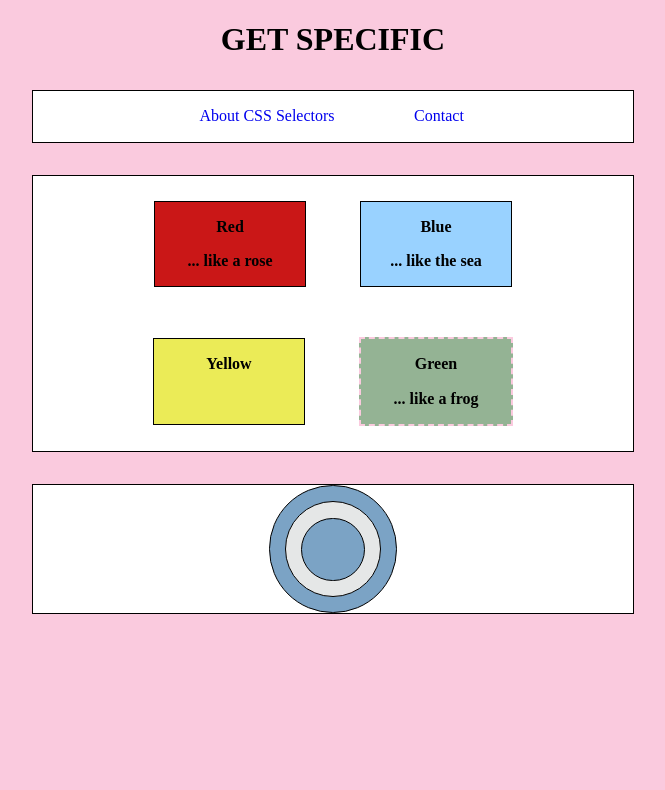
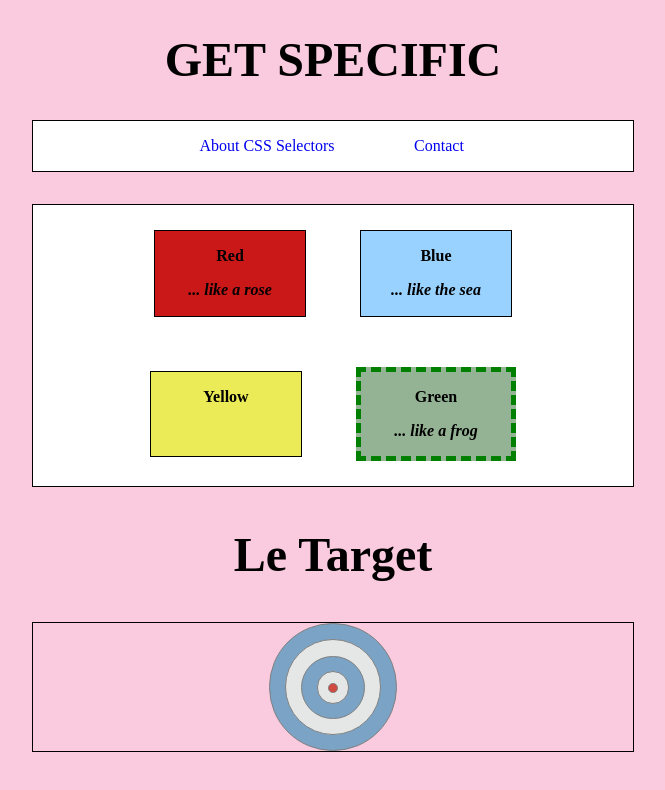
Before and after one commit to vanderhoop/css_selector_training, a plain HTML site: page index.html in a window 1280 px wide. Shown: the whole page, without its empty margins (307-972 px from the left). Drawn offline with nearby package versions, Linux system fonts and the light colour scheme.

Commit message:
updates styles and readme

```diff
--- a/index.html
+++ b/index.html
@@ -4,6 +4,7 @@
   <meta charset="UTF-8">
   <title>specificity_training</title>
   <link rel="stylesheet" href="http://cdnjs.cloudflare.com/ajax/libs/normalize/3.0.1/normalize.css">
+  <link rel="stylesheet" href="stylesheets/pre_styles_from_instructor.css">
   <link rel="stylesheet" href="stylesheets/style.css">
 </head>
 <body>
@@ -35,14 +36,21 @@
     </div>
   </div>
 
+
+  <h2>Le Target</h2>
   <div class="target container">
     <div class="centered wrapper">
       <div class="ring outermost">
-        <div class="ring middle">
-          <div class="ring innermost"></div>
+        <div class="ring">
+          <div class="ring">
+            <div class="ring">
+              <div class="ring innermost" id="bullseye"></div>
+            </div>
+          </div>
         </div>
       </div>
     </div>
   </div>
+
 </body>
 </html>
--- /dev/null
+++ b/stylesheets/pre_styles_from_instructor.css
@@ -0,0 +1,109 @@
+/* Dear student,              */
+/* DON'T ALTER THIS FILE!     */
+/* DON'T ALTER THIS FILE!     */
+/* DON'T ALTER THIS FILE!     */
+/* DON'T ALTER THIS FILE!     */
+/*          Love,             */
+/*          Travis            */
+
+html, body {
+  background-color: #facade;
+  text-align: center;
+}
+
+div {
+  border: 1px solid black;
+  margin: 25px;
+  width: 150px;
+}
+
+li {
+  display: inline-block;
+  width: 30%;
+}
+
+div.container {
+  margin: 2em auto;
+  width: 600px;
+  background-color: white;
+}
+
+.container div {
+  display: inline-block;
+}
+
+.red {
+  background-color: rgb(202, 23, 23);
+}
+
+.blue {
+  background-color: rgb(153, 210, 255);
+}
+
+.yellow {
+  background-color: rgb(235, 235, 87);
+}
+
+.target {
+  position: relative;
+  height: 8em;
+}
+
+.centered {
+  margin: 0 auto;
+  width: 33%;
+  height: 100%;
+}
+
+.wrapper {
+  background-color: #facade;
+  position: relative;
+}
+
+.target div.centered.wrapper {
+  height: 8em;
+  width: 8em;
+  border: none;
+  background-color: #facade;
+}
+
+.ring {
+  background-color: #E5E7E7;
+  border: 1px solid black;
+  border-radius: 50%;
+  margin: 0 auto;
+  width: 75%;
+  height: 75%;
+}
+
+.ring:not(.outermost) {
+  margin-top: 12%;
+}
+
+.ring .ring .ring {
+  /* blue */
+  background-color: #7BA3C5;
+  height: 65%;
+  margin-top: 17%;
+  width: 65%;
+}
+
+.ring .ring .ring .ring {
+  /* grey */
+  background-color: #E5E7E7;
+  height: 50%;
+  margin-top: 23%;
+  width: 50%;
+}
+
+.ring .ring .ring .ring .ring {
+  height: 25%;
+  margin-top: 35%;
+  width: 25%;
+}
+
+.outermost {
+  background-color: #7BA3C5;
+  height: 98%;
+  width: 98%;
+}
--- a/stylesheets/style.css
+++ b/stylesheets/style.css
@@ -1,107 +1,3 @@
-html, body {
-  background-color: #facade;
-  text-align: center;
-}
-
-div {
-  border: 1px solid black;
-  margin: 25px;
-  width: 150px;
-}
-
-li {
-  display: inline-block;
-  width: 30%;
-}
-
-div.container {
-  margin: 2em auto;
-  width: 600px;
-  background-color: white;
-}
-
-.container div {
-  display: inline-block;
-}
-
-.red {
-  background-color: rgb(202, 23, 23);
-}
-
-.blue {
-  background-color: rgb(153, 210, 255);
-}
-
-.yellow {
-  background-color: rgb(235, 235, 87);
-}
-
-.target {
-  position: relative;
-  height: 8em;
-}
-
-.centered {
-  margin: 0 auto;
-  width: 33%;
-  height: 100%;
-}
-
-.wrapper {
-  background-color: #facade;
-  position: relative;
-}
-
-.target div.centered.wrapper {
-  height: 8em;
-  width: 8em;
-  border: none;
-  background-color: white;
-}
-
-.ring {
-  background-color: #E5E7E7;
-  border: 1px solid black;
-  border-radius: 50%;
-  margin: 0 auto;
-  width: 75%;
-  height: 75%;
-}
-
-.ring:not(.outermost) {
-  margin-top: 12%;
-}
-
-
-
-.ring .ring .ring {
-  /* blue */
-  background-color: #7BA3C5;
-  height: 65%;
-  margin-top: 17%;
-  width: 65%;
-}
-
-.ring .ring .ring .ring {
-  /* grey */
-  background-color: #E5E7E7;
-  height: 50%;
-  margin-top: 23%;
-  width: 50%;
-}
-
-.ring .ring .ring .ring .ring {
-  height: 25%;
-  margin-top: 35%;
-  width: 25%;
-}
-
-.outermost {
-  background-color: #7BA3C5;
-  height: 98%;
-  width: 98%;
-}
-
 /*==================================*/
 /* Write Your Styles below!!! */
 /*==================================*/
@@ -128,9 +24,27 @@ p {
 
 .green {
   background-color: rgb(148, 179, 148);
-  border: 2px dashed #facade;
+  border: 5px dashed green;
+}
+
+.example {
+  font-style: italic;
 }
 
 .yellow p:nth-child(2) {
   opacity: 0.0;
 }
+
+h1, h2 {
+  font-size: 3em;
+}
+
+.target.container {
+  background-color: #facade;
+}
+
+.ring {
+  border-color: gray;
+}
+
+.container div
```
Also changed, not shown: 1 other file.
